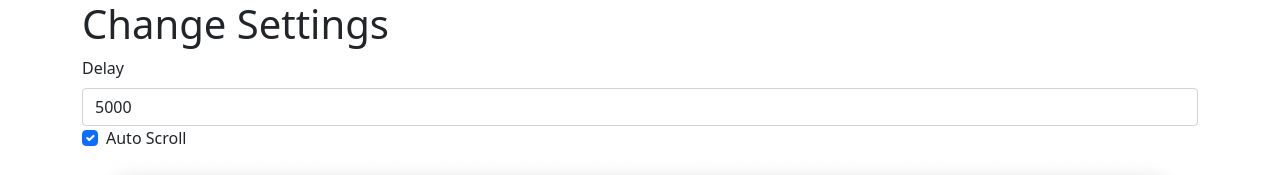
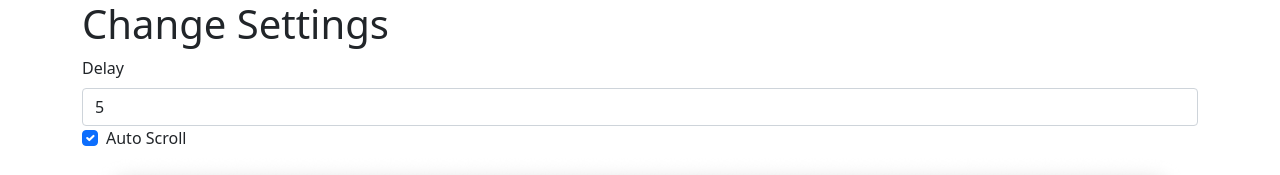
Before and after one commit to gregtedder/carousel, a React (Create React App) app: page / in a window 1280 px wide. Shown: the top 175 px of the page. Built offline with nearby package versions, Linux system fonts and the light colour scheme.

Commit message:
Added a bit of validation

```diff
--- a/src/components/HomeCarousel.js
+++ b/src/components/HomeCarousel.js
@@ -6,7 +6,8 @@ class HomeCarousel extends React.Component {
 
   render() {
     const autoScroll = this.props.settings.autoScroll;
-    const delay = this.props.settings.delay;
+    let delay = parseInt(this.props.settings.delay);
+    delay = delay > 0 ? delay * 1000 : 5000;
     const interval = autoScroll ? delay : 999999999;
     return (
       <Row>
--- a/src/components/SettingsForm.js
+++ b/src/components/SettingsForm.js
@@ -2,7 +2,8 @@ import React from "react";
 import {
   Row,
   Col,
-  Form
+  Form,
+  Alert
 } from 'react-bootstrap';
 import withStore from "../hoc/withStore";
 
@@ -17,6 +18,8 @@ class SettingsForm extends React.Component {
   }
 
   render() {
+    const delay = this.props.settings.delay;
+    const valid = delay.toString().match(/^\d+$/g);
     return (
       <>
         <h1>Change Settings</h1>
@@ -24,7 +27,12 @@ class SettingsForm extends React.Component {
           <Form.Label>
             Delay
           </Form.Label>
-          <Form.Control type="text" value={this.props.settings.delay} onChange={this.handleChange} />
+          <Form.Control type="text" value={delay} onChange={this.handleChange} />
+          { !valid &&
+            <Alert variant="warning">
+              Delay has no effect. Please use only numbers.
+            </Alert>
+          }
         </Form.Group>
         <Form.Group>
           <Form.Check type="checkbox" checked={this.props.settings.autoScroll} onChange={this.handleCheck} label="Auto Scroll" />
--- a/src/redux/reducers/settings.js
+++ b/src/redux/reducers/settings.js
@@ -1,5 +1,5 @@
 const initialState = {
-  delay: 5000,
+  delay: 5,
   autoScroll: true,
 }
 
```
